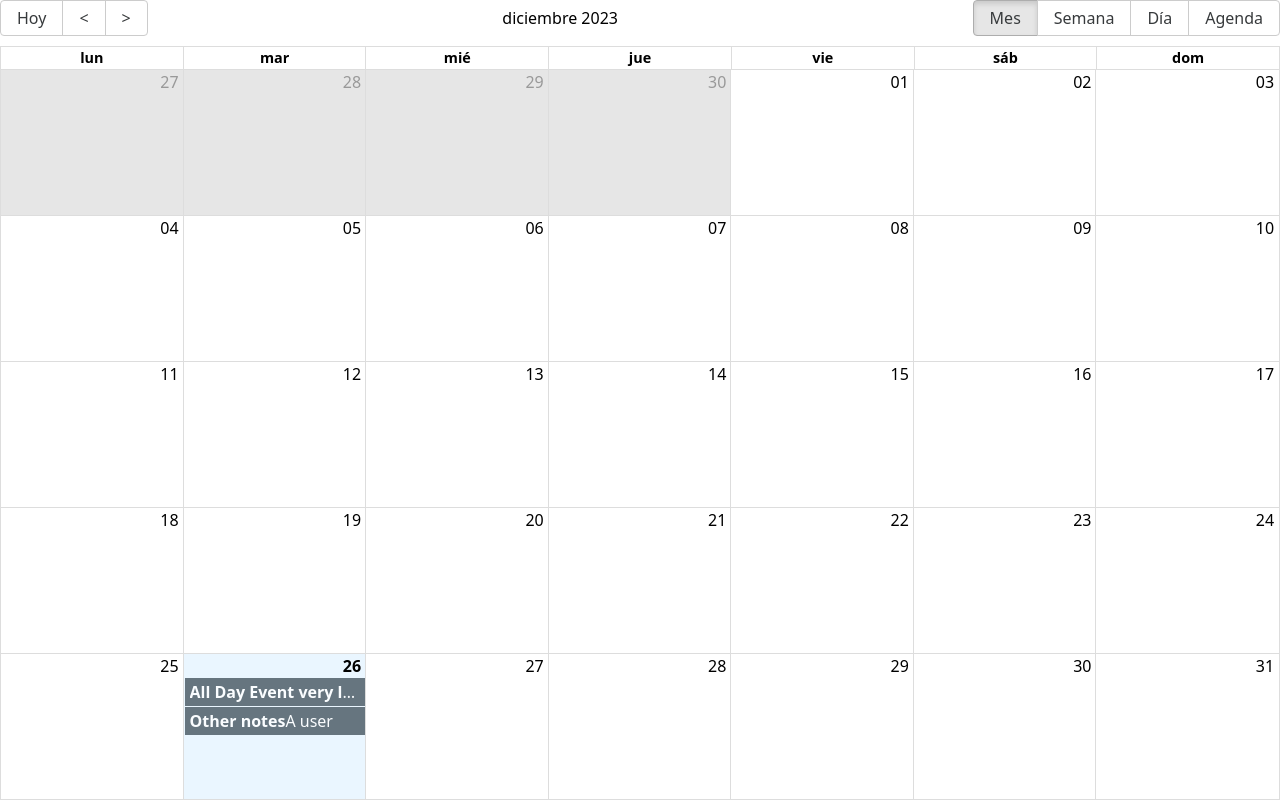
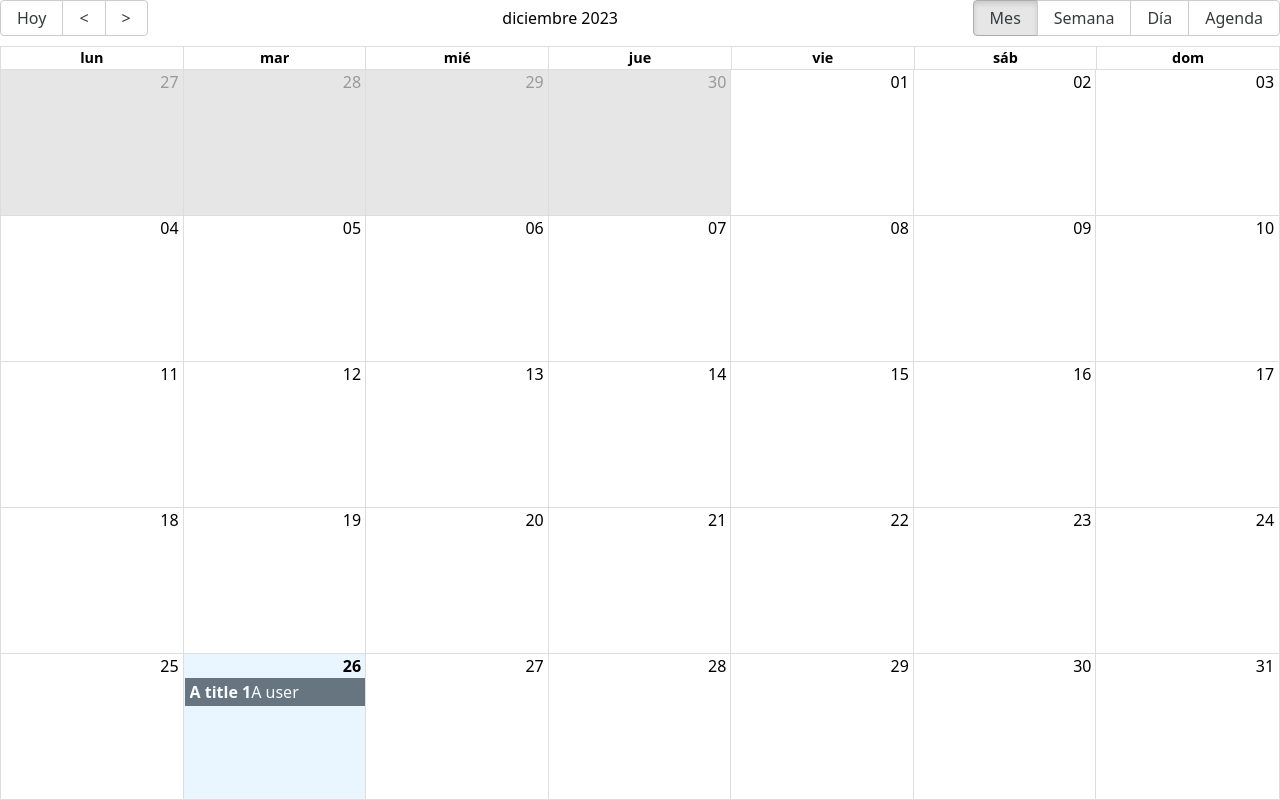
Before and after one commit to isakiDev/react-calendar-ts, a React (Vite) app: page / in a window 1280 px wide. Built offline with nearby package versions, Linux system fonts and the light colour scheme.

Commit message:
add-sweetAlert

```diff
--- a/package.json
+++ b/package.json
@@ -18,7 +18,8 @@
     "react-dom": "18.2.0",
     "react-modal": "3.16.1",
     "react-redux": "9.0.4",
-    "react-router-dom": "6.20.1"
+    "react-router-dom": "6.20.1",
+    "sweetalert2": "11.10.2"
   },
   "devDependencies": {
     "@types/react": "18.2.37",
--- a/src/calendar/components/CalendarModal.tsx
+++ b/src/calendar/components/CalendarModal.tsx
@@ -1,15 +1,26 @@
+import { useEffect } from 'react'
+
 import Modal from 'react-modal'
 import DatePicker, { registerLocale } from 'react-datepicker'
-import { addHours } from 'date-fns'
+
+import { addHours, differenceInSeconds } from 'date-fns'
 import es from 'date-fns/locale/es'
 
-import { useForm, useUiStore } from '../../hooks'
+import { useCalendarStore, useForm, useUiStore } from '../../hooks'
+import {  CalendarEvent } from '../../types.d'
+
 import 'react-datepicker/dist/react-datepicker.css'
+import Swal from 'sweetalert2'
 
 registerLocale('es', es)
 Modal.setAppElement('#root')
 
-const initialState = {
+const initialState: CalendarEvent = {
+  id:'',
+  user: {
+    id: '',
+    name: ''
+  },
   title: '',
   notes: '',
   start: new Date(),
@@ -18,17 +29,41 @@ const initialState = {
 
 export const CalendarModal = () => {
   const { toggleModal, isOpenModal } = useUiStore()
+  const { activeEvent, startSavingEvent } = useCalendarStore()
 
   const {
     title,
     start,
     end,
     notes,
+    formState,
     onInputChange,
-    onDateChange
+    onDateChange,
+    onSetFormState
   } = useForm({ initialState })
 
-  const onCloseModal = () => {
+  useEffect(() => {
+    if (activeEvent !== null) {
+      onSetFormState(activeEvent)
+    }
+  }, [activeEvent])
+
+  const onSubmit = (event: React.FormEvent<HTMLFormElement>) => {
+    event.preventDefault()
+
+    const difference = differenceInSeconds(end, start)
+
+    if (isNaN(difference) || difference <= 0) {
+      Swal.fire('Incorrect Dates', 'Review the date entered', 'error')
+      return
+    }
+
+    if (title.length <= 0) {
+      Swal.fire('Empy Title', 'Review the title entered', 'error')
+      return
+    }
+
+    startSavingEvent(formState)
     toggleModal()
   }
 
@@ -37,7 +72,7 @@ export const CalendarModal = () => {
       className='modal'
       closeTimeoutMS={200}
       isOpen={isOpenModal}
-      onRequestClose={onCloseModal}
+      onRequestClose={toggleModal}
       overlayClassName='modal-background'
       style={{
         content: {
@@ -51,7 +86,7 @@ export const CalendarModal = () => {
 
       <form
         className='flex flex-col gap-2 px-4 py-2'
-        // onSubmit={onSubmit}
+        onSubmit={onSubmit}
       >
         <div className='flex flex-col'>
           <label className='font-semibold'>Initial date and time</label>
--- a/src/calendar/pages/CalendarPage.tsx
+++ b/src/calendar/pages/CalendarPage.tsx
@@ -1,4 +1,4 @@
-import { Calendar, EventProps, type View } from 'react-big-calendar'
+import { Calendar, type View } from 'react-big-calendar'
 
 import { localizer, getMessages } from '../../helpers'
 
@@ -7,21 +7,7 @@ import { CalendarEvent, CalendarModal } from '..'
 import { CalendarEvent as CalendarEventType } from '../../types'
 
 import 'react-big-calendar/lib/css/react-big-calendar.css'
-
-const events: CalendarEventType[] = [
-  {
-    title: 'All Day Event very long title',
-    allDay: true,
-    start: new Date(),
-    end: new Date()
-  },
-  {
-    title: 'Other notes',
-    allDay: true,
-    start: new Date(),
-    end: new Date()
-  }
-]
+import { useEffect } from 'react'
 
 const eventStyleGetter = () => {
   const style = {
@@ -36,7 +22,7 @@ const eventStyleGetter = () => {
 
 export const CalendarPage = () => {
   const { toggleModal } = useUiStore()
-  const { setActiveEvent } = useCalendarStore()
+  const { events, setActiveEvent, startLoadingEvents } = useCalendarStore()
 
   // const onDoubleClick = (event: CalendarEventType) => {
   //   console.log('click')
@@ -51,6 +37,10 @@ export const CalendarPage = () => {
     console.log({ change: event })
   }
 
+  useEffect(() => {
+    startLoadingEvents()
+  }, [])
+
   return (
     <>
       <Calendar
@@ -60,7 +50,7 @@ export const CalendarPage = () => {
         culture='es'
         // endAccessor='slotEnd'
         eventPropGetter={eventStyleGetter}
-        events={events as Array<EventProps<CalendarEventType>>}
+        events={events}
         localizer={localizer}
         messages={getMessages()}
         // onDoubleClickEvent={onDoubleClick}
--- a/src/hooks/useCalendarStore.ts
+++ b/src/hooks/useCalendarStore.ts
@@ -1,16 +1,50 @@
-import { useDispatch } from 'react-redux'
-import { onSetActiveEvent } from '../store'
+import { useDispatch, useSelector } from 'react-redux'
+import {
+  onSetActiveEvent,
+  onUpdateEvent,
+  onAddNewEvent,
+  onLoadEvents,
+  RootState
+} from '../store'
 
 import { CalendarEvent } from '../types'
 
 export const useCalendarStore = () => {
   const dispatch = useDispatch()
+  const { events, activeEvent } = useSelector((state: RootState) => state.calendar)
 
   const setActiveEvent = (calendarEvent: CalendarEvent) => {
     dispatch(onSetActiveEvent(calendarEvent))
   }
 
+  const startSavingEvent = async (calendarEvent: CalendarEvent) => {
+    dispatch(onUpdateEvent(calendarEvent))
+  }
+
+  const startLoadingEvents = () => {
+    const events: CalendarEvent[] = [
+      {
+        id: '1',
+        notes: 'First note',
+        title: 'A title 1',
+        start: new Date(),
+        end: new Date(),
+        user: {
+          id: '1',
+          name: 'Gaspar'
+        }
+      }
+    ]
+
+    dispatch(onLoadEvents(events))
+  }
+
   return {
-    setActiveEvent
+    events,
+    activeEvent,
+
+    setActiveEvent,
+    startSavingEvent,
+    startLoadingEvents
   }
 }
--- a/src/hooks/useForm.ts
+++ b/src/hooks/useForm.ts
@@ -3,7 +3,7 @@ import { useState } from 'react'
 
 interface Props<T> {
   initialState: T
-  formValidations?: object
+  formValidations?: T
 }
 
 interface DatePickerChange {
@@ -11,7 +11,7 @@ interface DatePickerChange {
   type: 'start' | 'end'
 }
 
-export const useForm = <T extends Record<string, unknown>>({ initialState, formValidations = {} }: Props<T>) => {
+export const useForm = <T>({ initialState, formValidations }: Props<T>) => {
   const [formState, setFormState] = useState(initialState)
 
   const onInputChange = (event: React.ChangeEvent<HTMLInputElement | HTMLTextAreaElement>) => {
@@ -24,10 +24,16 @@ export const useForm = <T extends Record<string, unknown>>({ initialState, formV
     setFormState(prev => ({ ...prev, [type]: value }))
   }
 
+  const onSetFormState = (data: T) => {
+    setFormState(data)
+  }
+
   return {
+    formState,
     ...formState,
 
     onInputChange,
-    onDateChange
+    onDateChange,
+    onSetFormState
   }
 }
--- a/src/store/calendar/calendarSlice.tsx
+++ b/src/store/calendar/calendarSlice.tsx
@@ -13,21 +13,39 @@ const initialState: CalendarState = {
   activeEvent: null
 }
 
-interface ActionType {
-  type: string
-  payload: CalendarEvent
-}
-
 export const calendarSlice = createSlice({
   name: 'calendar',
   initialState,
   reducers: {
-    onSetActiveEvent: (state, { payload }: ActionType) => {
+    onSetActiveEvent: (state, { payload }: { payload: CalendarEvent }) => {
       state.activeEvent = payload
+    },
+    onAddNewEvent: (state, { payload }: { payload: CalendarEvent }) => {
+      state.activeEvent = null
+      state.events.push(payload)
+    },
+    onUpdateEvent: (state, { payload }: { payload: CalendarEvent }) => {
+      state.events = state.events.map(event => {
+        if (event.id === payload.id) return payload
+        return event
+      })
+    },
+    onLoadEvents: (state, { payload = [] }: { payload: CalendarEvent[] }) => {
+      state.isLoadingEvents = false
+      payload.forEach(event => {
+        const exists = state.events.some(dbEvent => dbEvent.id === event.id)
+
+        if (!exists) {
+          state.events.push(event)
+        }
+      })
     }
   }
 })
 
 export const {
-  onSetActiveEvent
+  onAddNewEvent,
+  onSetActiveEvent,
+  onUpdateEvent,
+  onLoadEvents
 } = calendarSlice.actions
```
Also changed, not shown: src/types.d.ts (+13 -4 lines), 1 other file (tests, documents, lock files or other folders).
